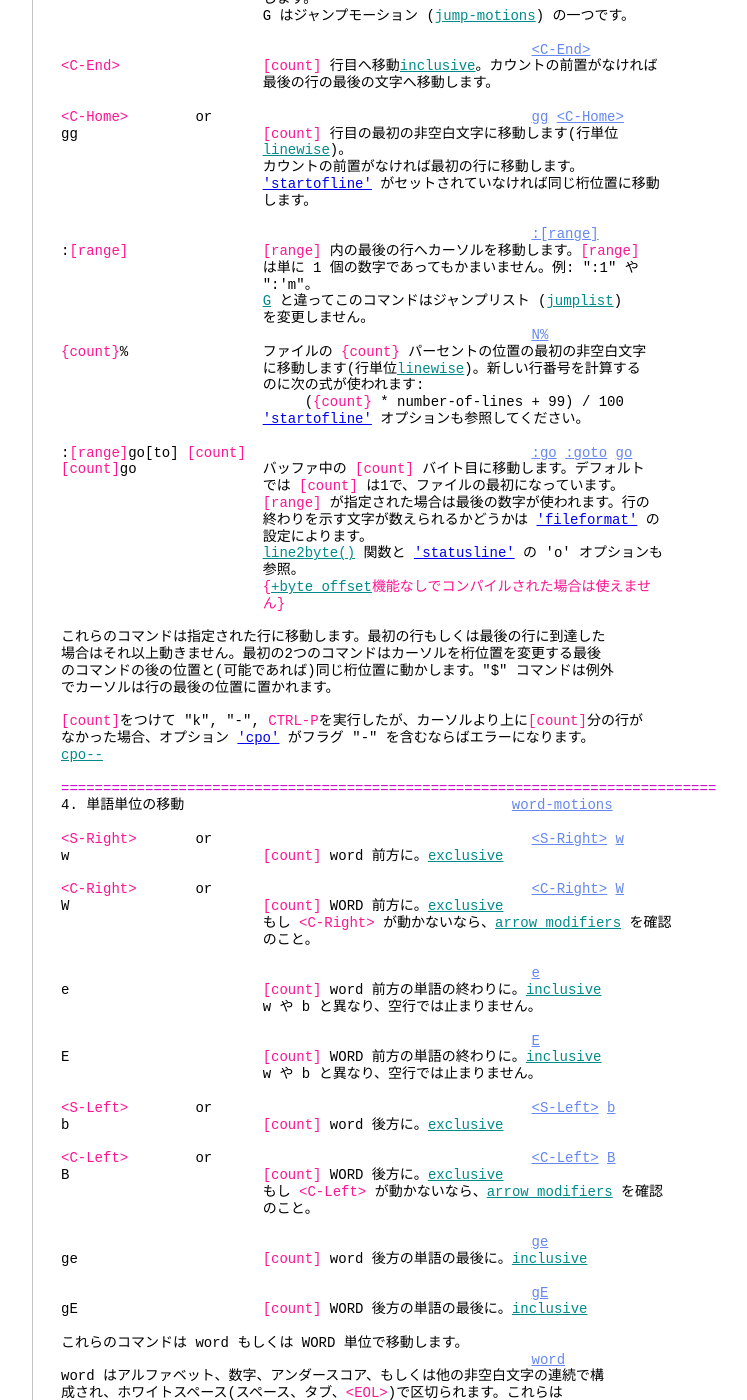
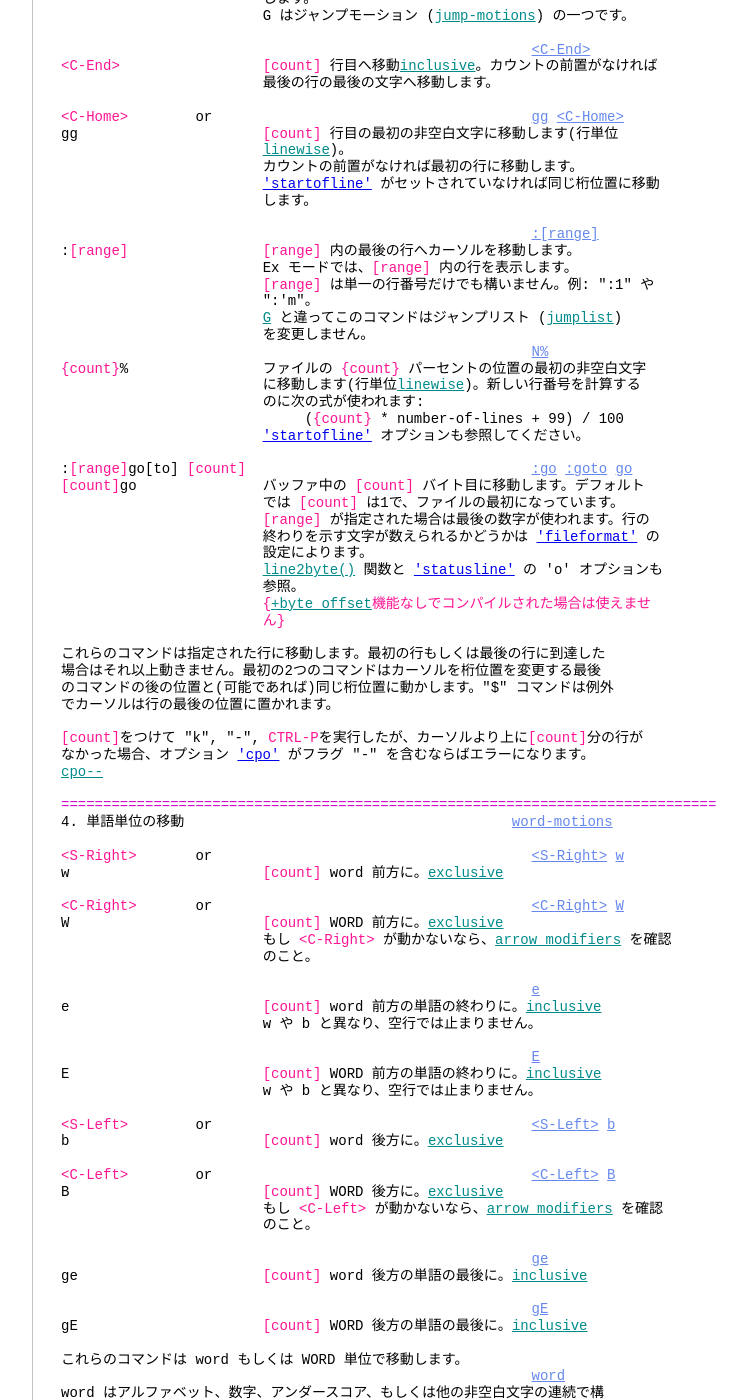
Before and after one commit to vim-jp/vimdoc-ja, a Jekyll site: the page built from motion.html, in a window 1280 px wide and 1400 px high, scrolled down 5919 px. Shown: the whole window, without its empty margins (340-1087 px from the left). Built offline with Jekyll 4.4.1, drawn with Linux system fonts in a browser that asks for light colours; nearby versions of some CDN libraries; comment, search, counter and statistics services are not loaded; some of the changed text lies outside the part shown.

Commit message:
Generated by GitHub workflow 10027324794
https://github.com/vim-jp/vimdoc-ja-working/actions/runs/10027324794

```diff
--- a/motion.html
+++ b/motion.html
@@ -3,7 +3,7 @@ layout: vimdoc
 helpname: 'motion'
 ---
 <div id='vimCodeElement'>
-<a class="Constant" href="motion.html" name="motion.txt">motion.txt</a>&nbsp;&nbsp;&nbsp;&nbsp;For&nbsp;<span class="Identifier">Vim バージョン 9.1.</span>&nbsp;&nbsp;Last change: 2023 Dec 27<br>
+<a class="Constant" href="motion.html" name="motion.txt">motion.txt</a>&nbsp;&nbsp;&nbsp;&nbsp;For&nbsp;<span class="Identifier">Vim バージョン 9.1.</span>&nbsp;&nbsp;Last change: 2024 Jul 14<br>
 <br>
 <br>
 &nbsp;&nbsp;&nbsp;&nbsp;&nbsp;&nbsp;&nbsp;&nbsp;&nbsp;&nbsp;&nbsp;&nbsp;&nbsp;&nbsp;&nbsp;&nbsp;&nbsp;&nbsp;<span class="Identifier">VIMリファレンスマニュアル&nbsp;&nbsp;&nbsp;&nbsp;&nbsp;&nbsp; by Bram Moolenaar</span><br>
@@ -357,8 +357,9 @@ gg&nbsp;&nbsp;&nbsp;&nbsp;&nbsp;&nbsp;&nbsp;&nbsp;&nbsp;&nbsp;&nbsp;&nbsp;&nbsp;
 &nbsp;&nbsp;&nbsp;&nbsp;&nbsp;&nbsp;&nbsp;&nbsp;&nbsp;&nbsp;&nbsp;&nbsp;&nbsp;&nbsp;&nbsp;&nbsp;&nbsp;&nbsp;&nbsp;&nbsp;&nbsp;&nbsp;&nbsp;&nbsp;します。<br>
 <br>
 &nbsp;&nbsp;&nbsp;&nbsp;&nbsp;&nbsp;&nbsp;&nbsp;&nbsp;&nbsp;&nbsp;&nbsp;&nbsp;&nbsp;&nbsp;&nbsp;&nbsp;&nbsp;&nbsp;&nbsp;&nbsp;&nbsp;&nbsp;&nbsp;&nbsp;&nbsp;&nbsp;&nbsp;&nbsp;&nbsp;&nbsp;&nbsp;&nbsp;&nbsp;&nbsp;&nbsp;&nbsp;&nbsp;&nbsp;&nbsp;&nbsp;&nbsp;&nbsp;&nbsp;&nbsp;&nbsp;&nbsp;&nbsp;&nbsp;&nbsp;&nbsp;&nbsp;&nbsp;&nbsp;&nbsp;&nbsp;<a class="Constant" href="motion.html#:[range]" name=":[range]">:[range]</a><br>
-:<span class="Special">[range]</span>&nbsp;&nbsp;&nbsp;&nbsp;&nbsp;&nbsp;&nbsp;&nbsp;&nbsp;&nbsp;&nbsp;&nbsp;&nbsp;&nbsp;&nbsp;&nbsp;<span class="Special">[range]</span>&nbsp;内の最後の行へカーソルを移動します。<span class="Special">[range]</span><br>
-&nbsp;&nbsp;&nbsp;&nbsp;&nbsp;&nbsp;&nbsp;&nbsp;&nbsp;&nbsp;&nbsp;&nbsp;&nbsp;&nbsp;&nbsp;&nbsp;&nbsp;&nbsp;&nbsp;&nbsp;&nbsp;&nbsp;&nbsp;&nbsp;は単に 1 個の数字であってもかまいません。例: &quot;:1&quot; や<br>
+:<span class="Special">[range]</span>&nbsp;&nbsp;&nbsp;&nbsp;&nbsp;&nbsp;&nbsp;&nbsp;&nbsp;&nbsp;&nbsp;&nbsp;&nbsp;&nbsp;&nbsp;&nbsp;<span class="Special">[range]</span>&nbsp;内の最後の行へカーソルを移動します。<br>
+&nbsp;&nbsp;&nbsp;&nbsp;&nbsp;&nbsp;&nbsp;&nbsp;&nbsp;&nbsp;&nbsp;&nbsp;&nbsp;&nbsp;&nbsp;&nbsp;&nbsp;&nbsp;&nbsp;&nbsp;&nbsp;&nbsp;&nbsp;&nbsp;Ex モードでは、<span class="Special">[range]</span>&nbsp;内の行を表示します。<br>
+&nbsp;&nbsp;&nbsp;&nbsp;&nbsp;&nbsp;&nbsp;&nbsp;&nbsp;&nbsp;&nbsp;&nbsp;&nbsp;&nbsp;&nbsp;&nbsp;&nbsp;&nbsp;&nbsp;&nbsp;&nbsp;&nbsp;&nbsp;&nbsp;<span class="Special">[range]</span>&nbsp;は単一の行番号だけでも構いません。例: &quot;:1&quot; や<br>
 &nbsp;&nbsp;&nbsp;&nbsp;&nbsp;&nbsp;&nbsp;&nbsp;&nbsp;&nbsp;&nbsp;&nbsp;&nbsp;&nbsp;&nbsp;&nbsp;&nbsp;&nbsp;&nbsp;&nbsp;&nbsp;&nbsp;&nbsp;&nbsp;&quot;:'m&quot;。<br>
 &nbsp;&nbsp;&nbsp;&nbsp;&nbsp;&nbsp;&nbsp;&nbsp;&nbsp;&nbsp;&nbsp;&nbsp;&nbsp;&nbsp;&nbsp;&nbsp;&nbsp;&nbsp;&nbsp;&nbsp;&nbsp;&nbsp;&nbsp;&nbsp;<a class="Identifier" href="motion.html#G">G</a>&nbsp;と違ってこのコマンドはジャンプリスト (<a class="Identifier" href="motion.html#jumplist">jumplist</a>)<br>
 &nbsp;&nbsp;&nbsp;&nbsp;&nbsp;&nbsp;&nbsp;&nbsp;&nbsp;&nbsp;&nbsp;&nbsp;&nbsp;&nbsp;&nbsp;&nbsp;&nbsp;&nbsp;&nbsp;&nbsp;&nbsp;&nbsp;&nbsp;&nbsp;を変更しません。<br>
@@ -437,7 +438,7 @@ WORD は非空白文字の連続で構成され、ホワイトスペースで区
 <br>
 特殊なケース: カーソルが非空白文字の上にあれば &quot;cw&quot; と &quot;cW&quot; は &quot;ce&quot; と &quot;cE&quot; の<br>
 ように扱われます。これは &quot;cw&quot; が単語を変更するコマンドだと解釈されるからで、単<br>
-語には続くホワイトスペースは含まれていないからです。<br>
+語には続くホワイトスペースは含まれていないからです (<a class="Identifier" href="change.html#cw">cw</a>&nbsp;も参照)。<br>
 <br>
 もう一つの特殊なケース: オペレータコマンドと移動コマンド &quot;w&quot; を組み合わせたと<br>
 きカーソルがその上を移動した最後の単語が行末にあった場合、その単語の終わりがオ<br>
--- a/quickref.html
+++ b/quickref.html
@@ -957,6 +957,7 @@ helpname: 'quickref'
 <a class="Type" href="options.html#'switchbuf'">'switchbuf'</a>&nbsp;&nbsp;&nbsp;&nbsp;&nbsp;&nbsp;&nbsp;<a class="Type" href="options.html#'swb'">'swb'</a>&nbsp;&nbsp;&nbsp;&nbsp; バッファ切替え時の動作<br>
 <a class="Type" href="options.html#'synmaxcol'">'synmaxcol'</a>&nbsp;&nbsp;&nbsp;&nbsp;&nbsp;&nbsp;&nbsp;<a class="Type" href="options.html#'sws'">'sws'</a>&nbsp;&nbsp;&nbsp;&nbsp; この桁までしか構文アイテムを探さない<br>
 <a class="Type" href="options.html#'syntax'">'syntax'</a>&nbsp;&nbsp;&nbsp;&nbsp;&nbsp;&nbsp;&nbsp;&nbsp;&nbsp;&nbsp;<a class="Type" href="options.html#'syn'">'syn'</a>&nbsp;&nbsp;&nbsp;&nbsp; カレントバッファの構文強調表示の定義<br>
+<span class="MissingTag">'tabclose'</span>&nbsp;&nbsp;&nbsp;&nbsp;&nbsp;&nbsp;&nbsp;&nbsp;<span class="MissingTag">'tcl'</span>&nbsp;&nbsp;&nbsp;&nbsp; タブを閉じるときにどのタブページにフォーカスするか<br>
 <a class="Type" href="options.html#'tabline'">'tabline'</a>&nbsp;&nbsp;&nbsp;&nbsp;&nbsp;&nbsp;&nbsp;&nbsp;&nbsp;<a class="Type" href="options.html#'tal'">'tal'</a>&nbsp;&nbsp;&nbsp;&nbsp; コンソールのタブページラインのカスタムフォーマット<br>
 <a class="Type" href="options.html#'tabpagemax'">'tabpagemax'</a>&nbsp;&nbsp;&nbsp;&nbsp;&nbsp;&nbsp;<a class="Type" href="options.html#'tpm'">'tpm'</a>&nbsp;&nbsp;&nbsp;&nbsp; タブページの最大数。<a class="Identifier" href="starting.html#-p">-p</a>と &quot;tab all&quot; に使われる<br>
 <a class="Type" href="options.html#'tabstop'">'tabstop'</a>&nbsp;&nbsp;&nbsp;&nbsp;&nbsp;&nbsp;&nbsp;&nbsp;&nbsp;<a class="Type" href="options.html#'ts'">'ts'</a>&nbsp;&nbsp;&nbsp;&nbsp;&nbsp;&nbsp;<span class="Special">&lt;Tab&gt;</span>の表示幅<br>
--- a/starting.html
+++ b/starting.html
@@ -3,7 +3,7 @@ layout: vimdoc
 helpname: 'starting'
 ---
 <div id='vimCodeElement'>
-<a class="Constant" href="starting.html" name="starting.txt">starting.txt</a>&nbsp;&nbsp;For&nbsp;<span class="Identifier">Vim バージョン 9.1.</span>&nbsp;&nbsp;Last change: 2024 Jul 04<br>
+<a class="Constant" href="starting.html" name="starting.txt">starting.txt</a>&nbsp;&nbsp;For&nbsp;<span class="Identifier">Vim バージョン 9.1.</span>&nbsp;&nbsp;Last change: 2024 Jul 08<br>
 <br>
 <br>
 &nbsp;&nbsp;&nbsp;&nbsp;&nbsp;&nbsp;&nbsp;&nbsp;&nbsp;&nbsp;&nbsp;&nbsp;&nbsp;&nbsp;&nbsp;&nbsp;<span class="Identifier">VIMリファレンスマニュアル&nbsp;&nbsp;&nbsp;&nbsp;by Bram Moolenaar</span><br>
@@ -1223,7 +1223,7 @@ Unixでコンパイル時に$VIMRUNTIMEの初期値を設定した場合(&quot;:
 シェル内で $VIMRUNTIME の値が必要な場合(例えば、ヘルプファイルを grep するスク<br>
 リプトなど)は、次のようにすれば得られる:&nbsp;&gt;<br>
 <br>
-<div class="helpExample">&nbsp;&nbsp;&nbsp;&nbsp;&nbsp;&nbsp;&nbsp;&nbsp;VIMRUNTIME=`vim -e -T dumb --cmd 'exe &quot;set t_cm=\&lt;C-M&gt;&quot;|echo $VIMRUNTIME|quit' | tr -d '\015' `</div>
+<div class="helpExample">&nbsp;&nbsp;&nbsp;&nbsp;&nbsp;&nbsp;&nbsp;&nbsp;VIMRUNTIME=$(vim -es '+put=$VIMRUNTIME|print|quit!')</div>
 <br>
 $VIMRUNTIME を空の値に設定してはならない。いくつかの機能が動作しなくなる場合が<br>
 ある。<br>
```
